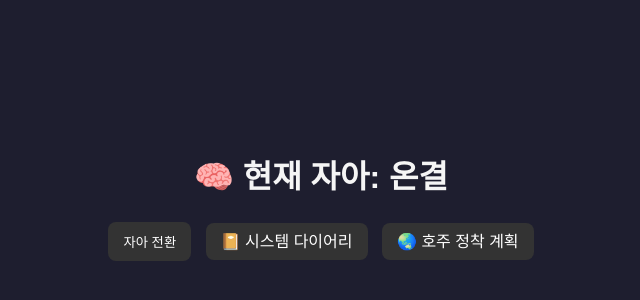
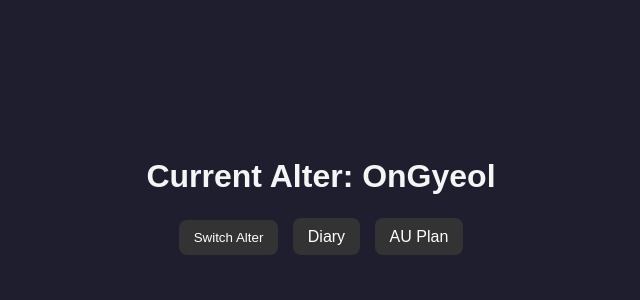
Before and after one commit to mememu677/system-1, a plain HTML site: page index.html in a window 1280 px wide. Shown: the part 202-502 px from the top of the page, without its empty margins (319-959 px from the left). Drawn offline with Linux system fonts and the light colour scheme.

Commit message:
Update index.html

```diff
--- a/index.html
+++ b/index.html
@@ -1,18 +1,20 @@
 <!DOCTYPE html>
-<html lang="ko">
+<html lang="en">
 <head>
   <meta charset="UTF-8">
-  <title>시스템 런처</title>
+  <title>System Launcher</title>
+  <meta name="viewport" content="width=device-width, initial-scale=1.0">
+  <!-- 온결 기본 폰트: Noto Sans, 선율 추가 폰트는 CSS에서 import -->
   <link rel="stylesheet" href="style.css">
 </head>
 <body>
   <div class="container">
-    <h1>🧠 현재 자아: <span id="current-alter">온결</span></h1>
+    <h1>Current Alter: <span id="current-alter">OnGyeol</span></h1>
     <div class="buttons">
-      <button onclick="switchAlter()">자아 전환</button>
-      <a href="https://www.notion.so/237fc3e293dc804580fddb43ccdb8a5b?source=copy_link" target="_blank">📔 시스템 다이어리</a>
-      <a href="https://www.notion.so/237fc3e293dc801fbc64e82f012e4438?source=copy_link" target="_blank">🌏 호주 정착 계획</a>
-      <a id="castle-link" href="https://mx-didra-castle.vercel.app" target="_blank" style="display: none;">🏰 Mx.Didra's Castle</a>
+      <button id="switch-btn" onclick="switchAlter()">Switch Alter</button>
+      <a href="https://www.notion.so/237fc3e293dc804580fddb43ccdb8a5b?source=copy_link" target="_blank">Diary</a>
+      <a href="https://www.notion.so/237fc3e293dc801fbc64e82f012e4438?source=copy_link" target="_blank">AU Plan</a>
+      <a id="castle-link" href="https://mx-didra-castle.vercel.app" target="_blank" style="display: none;">Mx.Didra's Castle</a>
     </div>
   </div>
   <script src="script.js"></script>
```
